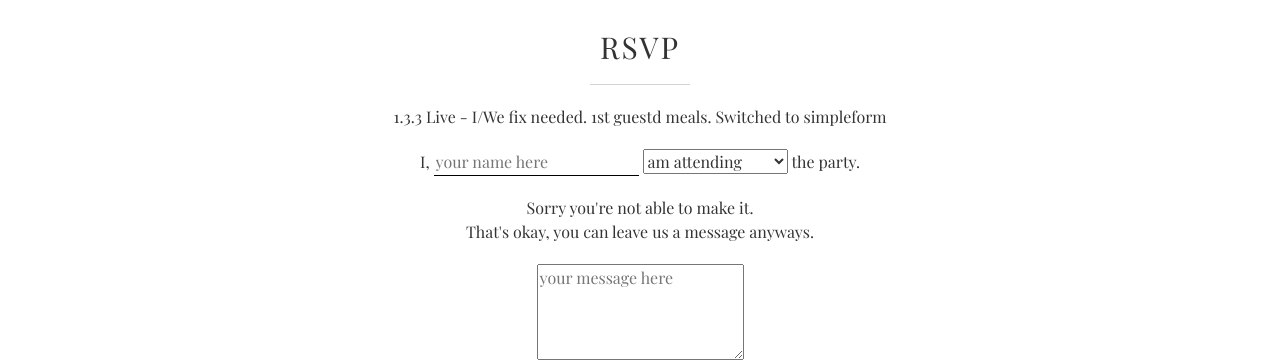
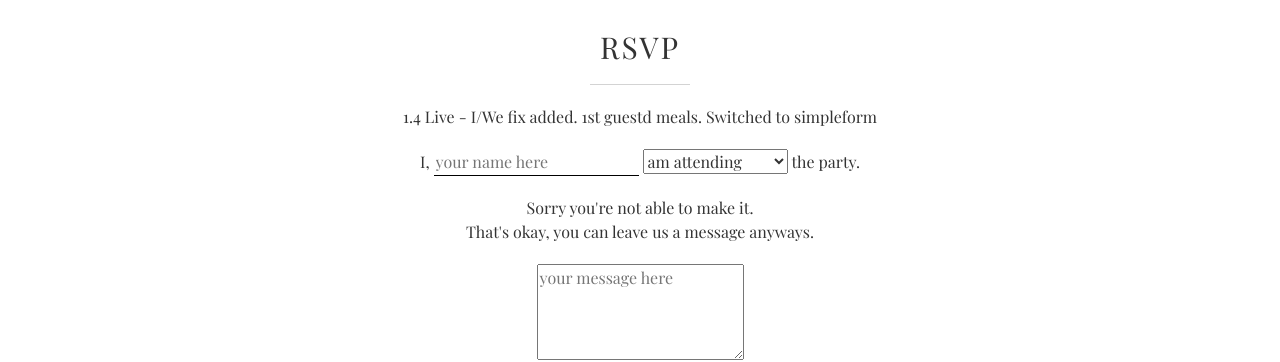
Before and after one commit to notbleh/wed-website, a Jekyll site: the page built from live.html, in a window 1280 px wide and 900 px high, scrolled down 6898 px. Shown: the part 154-516 px from the top of the window. Built offline with Jekyll 4.4.1, drawn with Linux system fonts in a browser that asks for light colours.

Commit message:
Update rsvp.html

```diff
--- a/_includes/rsvp.html
+++ b/_includes/rsvp.html
@@ -7,7 +7,7 @@
                 <div>
                     <form action="https://getsimpleform.com/messages?form_api_token=dcfd9fb6c027d40baca15c632b8205b9" method="POST" name="rsvpform" id="rsvpform" class="rsvp-form">
                         <div class="form-group">
-                            <p>1.3.3 Live - I&sol;We fix needed. 1st guestd meals. Switched to simpleform</p>
+                            <p>1.4 Live - I&sol;We fix added. 1st guestd meals. Switched to simpleform</p>
                             <input type="hidden" name="title" value="RSVP">
                             <p>I,
                                 <span>
```
